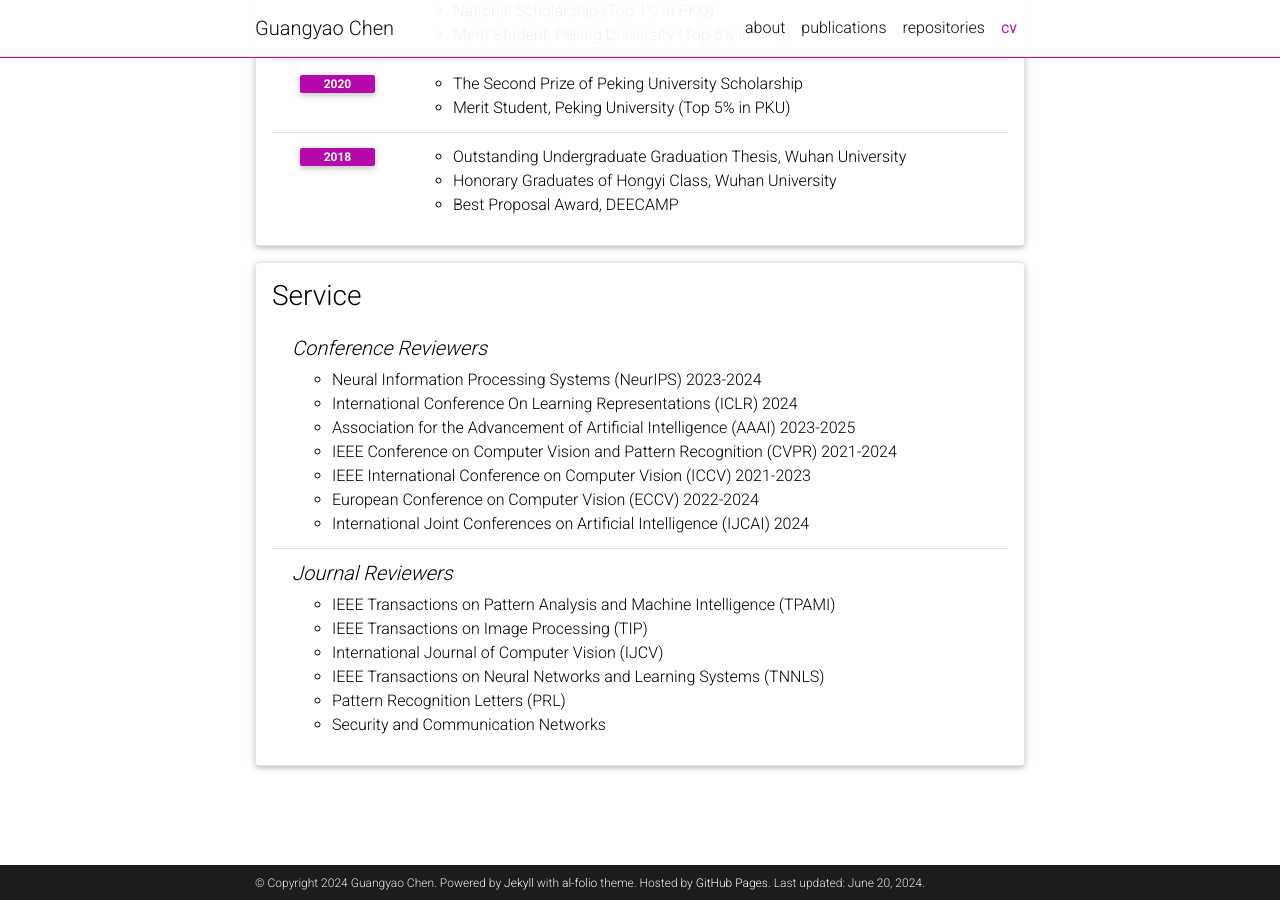
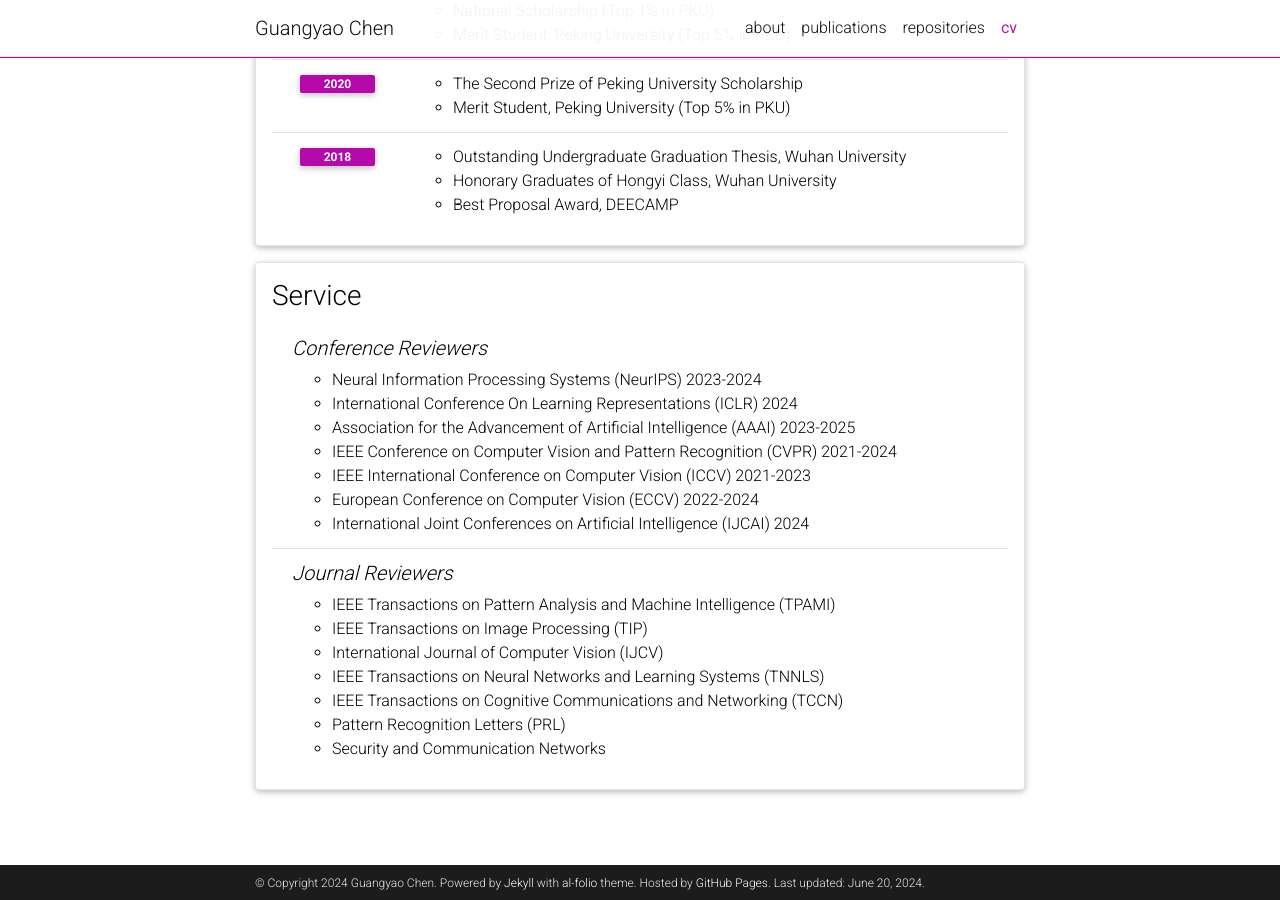
Before and after one commit to iCGY96/iCGY96.github.io, a Jekyll site: the page built from _pages/cv.md, in a window 1280 px wide and 900 px high, scrolled down 1188 px. Built offline with Jekyll 4.4.1, drawn with Linux system fonts in a browser that asks for light colours; comment, search, counter and statistics services are not loaded; a style sheet for code colours, icons or effects is not loaded.

Commit message:
Update cv.yml

```diff
--- a/_data/cv.yml
+++ b/_data/cv.yml
@@ -116,6 +116,7 @@
         - IEEE Transactions on Image Processing (TIP)
         - International Journal of Computer Vision (IJCV)
         - IEEE Transactions on Neural Networks and Learning Systems (TNNLS)
+        - IEEE Transactions on Cognitive Communications and Networking (TCCN)
         - Pattern Recognition Letters (PRL)
         - Security and Communication Networks
 
```
